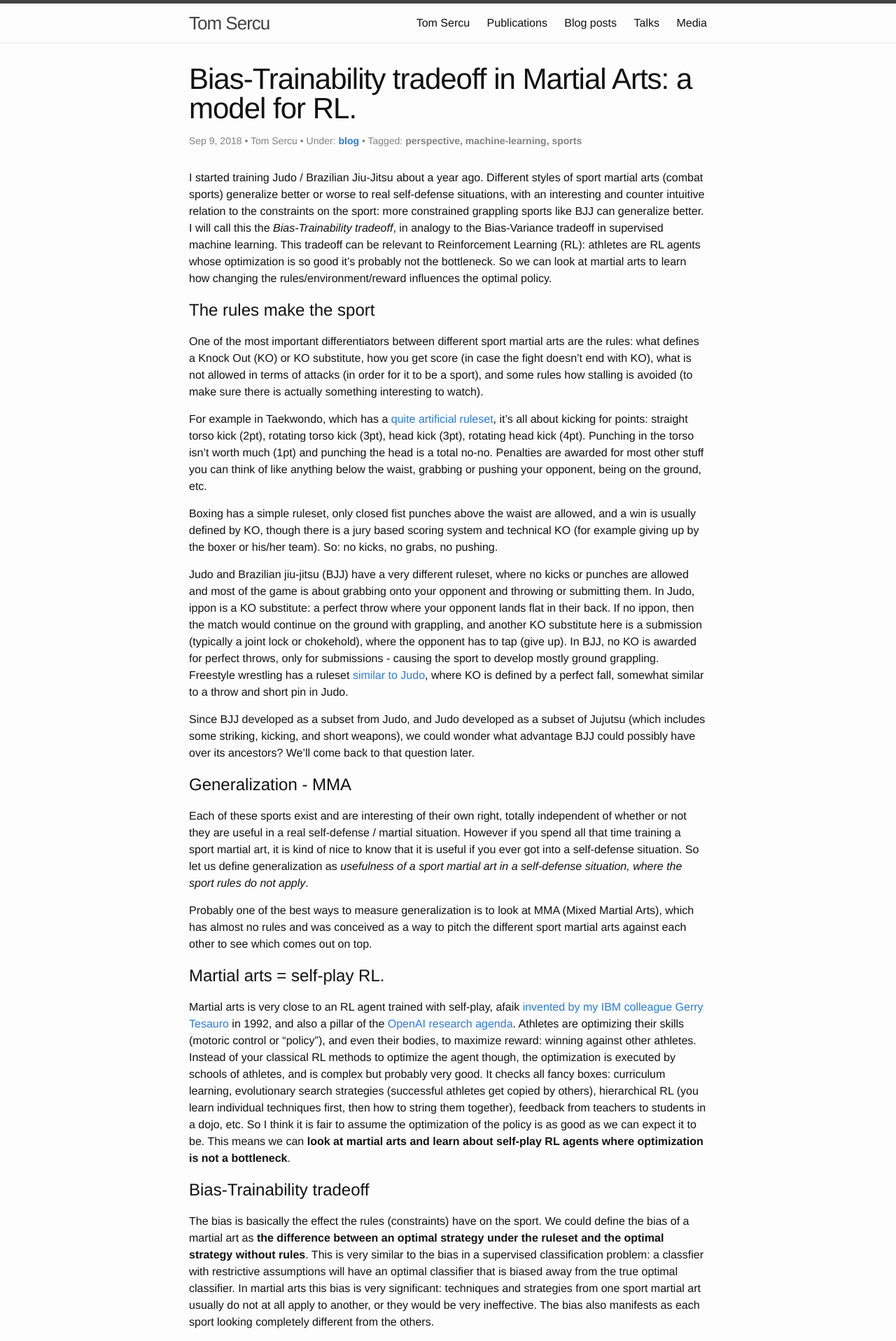
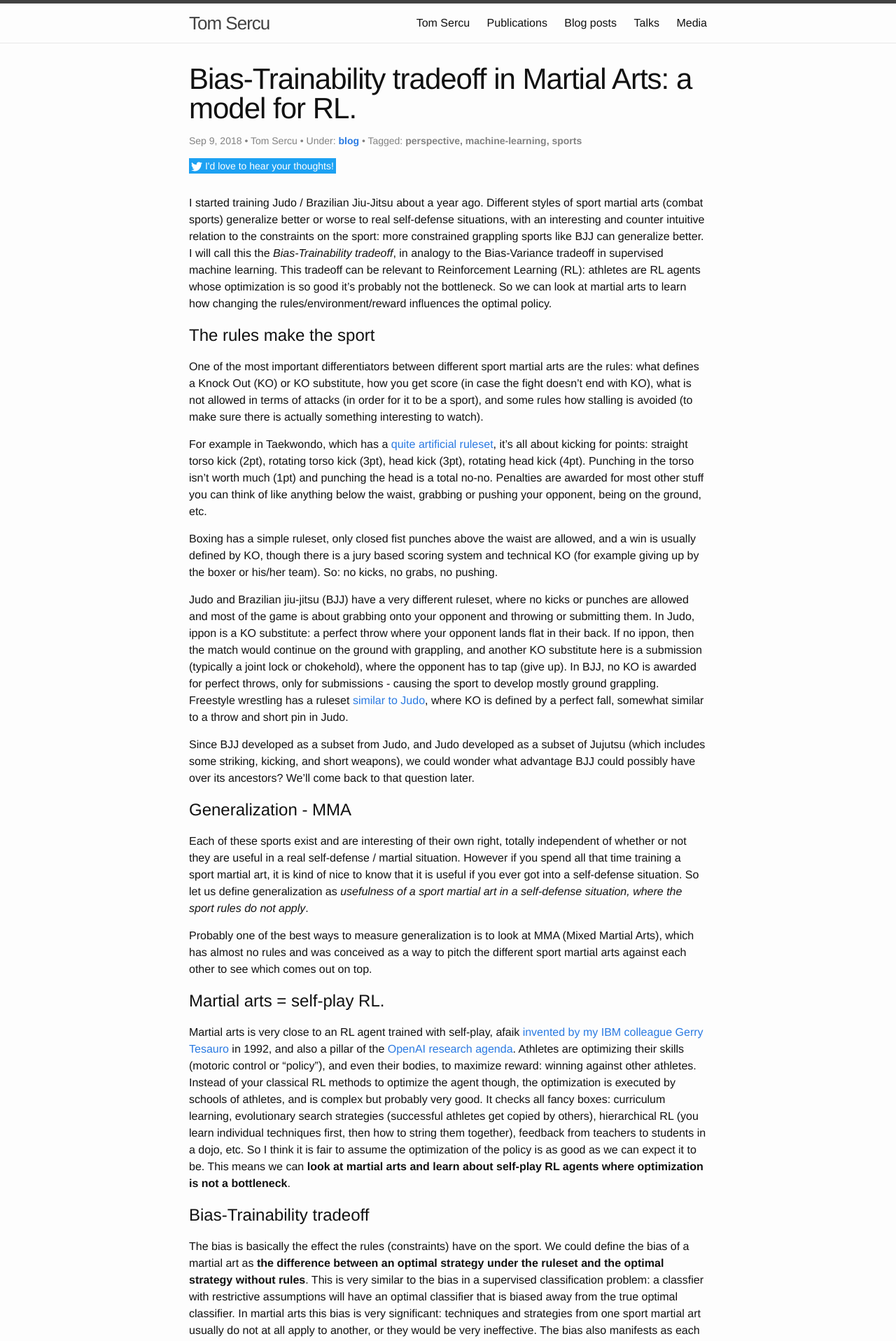
Before and after one commit to tomsercu/tomsercu.github.io, a Jekyll site: the page built from _posts/2018-09-09-martial-arts.md, in a window 1280 px wide. Shown: the top 1916 px of the page at 70% size. Built offline with Jekyll 4.4.1, drawn with Linux system fonts in a browser that asks for light colours; some of the changed text lies outside the part shown.

Commit message:
added tweet links to blog posts

```diff
--- a/_layouts/post.html
+++ b/_layouts/post.html
@@ -12,10 +12,30 @@
         {% endfor %} </strong> {% endunless %}
     {% unless page.tags == empty %} • Tagged: <strong>{{ page.tags | join: ', ' }} </strong> {% endunless %}
     </p>
+  {% if page.tweet %}
+    <p class="post-meta">
+    <span class="twitterlink">
+    <a href="{{ page.tweet }}">
+              <span class="icon  icon--twitter">
+                <svg viewBox="0 0 16 16">
+                  <path id="whiteicon" d="M15.969,3.058c-0.586,0.26-1.217,0.436-1.878,0.515c0.675-0.405,1.194-1.045,1.438-1.809
+                  c-0.632,0.375-1.332,0.647-2.076,0.793c-0.596-0.636-1.446-1.033-2.387-1.033c-1.806,0-3.27,1.464-3.27,3.27 c0,0.256,0.029,0.506,0.085,0.745C5.163,5.404,2.753,4.102,1.14,2.124C0.859,2.607,0.698,3.168,0.698,3.767 c0,1.134,0.577,2.135,1.455,2.722C1.616,6.472,1.112,6.325,0.671,6.08c0,0.014,0,0.027,0,0.041c0,1.584,1.127,2.906,2.623,3.206 C3.02,9.402,2.731,9.442,2.433,9.442c-0.211,0-0.416-0.021-0.615-0.059c0.416,1.299,1.624,2.245,3.055,2.271 c-1.119,0.877-2.529,1.4-4.061,1.4c-0.264,0-0.524-0.015-0.78-0.046c1.447,0.928,3.166,1.469,5.013,1.469 c6.015,0,9.304-4.983,9.304-9.304c0-0.142-0.003-0.283-0.009-0.423C14.976,4.29,15.531,3.714,15.969,3.058z"/>
+                </svg>
+              </span>
+    I'd love to hear your thoughts!
+    </a>
+    </span>
+  {% endif %}
   </header>
 
   <article class="post-content">
     {{ content }}
   </article>
 
+  {% if page.tweet %}
+  <h1>Thoughts? Tweet!</h1>
+  I'd love to hear your thoughts and comments -
+  <a href="{{ page.tweet }}">reply to this tweet</a>!
+  {% endif %}
+
 </div>
--- a/_sass/_layout.scss
+++ b/_sass/_layout.scss
@@ -252,7 +252,7 @@
     padding: 8px;
 	border: 1px dashed #999;
     text-align: center;
-    width: 200px;
+    width: 220px;
     max-width: 90%;
 }
 
@@ -291,3 +291,17 @@
 p.paperabstract {
     margin: 5px;
 }
+.twitterlink {
+    background-color: rgb(29, 161, 242);
+    /*color: white;*/
+    border-color: rgb(29, 161, 242);
+    padding: 3px;
+    a:link { color: white; }
+    a:visited { color: white; }
+}
+path#whiteicon {
+    fill: white;
+}
+path#blueicon {
+    fill: rgb(29, 161, 242);
+}
```
